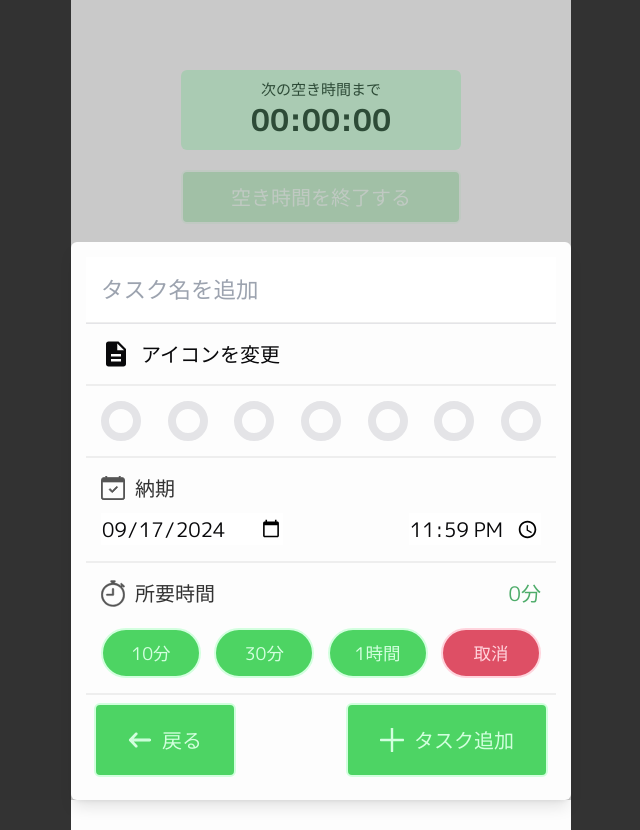
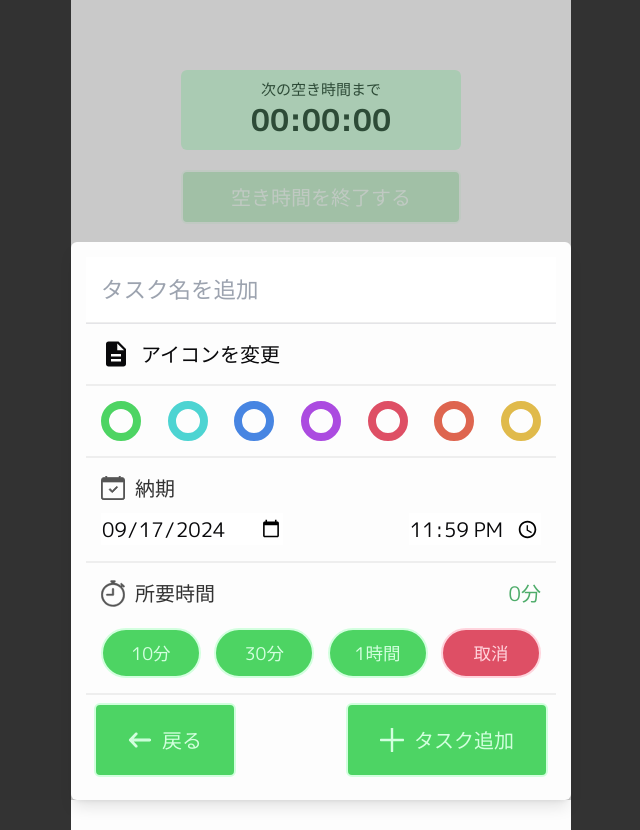
Before and after one commit to Tornado2024-AlphaC/You-DO, a Next.js app: page /top-task in a window 1280 px wide. Both pictures are taken after a click on the button "タスクの追加". Shown: the whole page, without its empty margins (319-959 px from the left). Built offline with nearby package versions, Linux system fonts and the light colour scheme; no server answers.

Commit message:
feat:タスク追加時にAPIが走るようにした。加えて、タスク追加時のカラー選択の枠に色を付けた。

```diff
--- a/src/components/features/add-task-modal/ColorPicker.tsx
+++ b/src/components/features/add-task-modal/ColorPicker.tsx
@@ -1,4 +1,5 @@
 import React from 'react';
+import classNames from 'classnames';
 
 interface ColorPickerProps {
 	color: string;
@@ -6,15 +7,51 @@ interface ColorPickerProps {
 	setSelectedColor: (selectedColor: string) => void;
 }
 
-const ColorPicker = ({
-	selectedColor,
-	color,
-	setSelectedColor,
-}: ColorPickerProps) => {
+
+const ColorPicker = ({ selectedColor, color, setSelectedColor }: ColorPickerProps) => {
+	{/*
+    const circleClass = classNames(
+        'w-8 h-8 rounded-full cursor-pointer', // 共通のクラス
+        {
+            [`bg-${color}-primary`]: selectedColor === color, // 動的な背景色クラス
+            'bg-white-primary': selectedColor !== color, // 条件に合わない場合のクラス
+            [`border-${color}-primary`]: true, // 動的なボーダークラス（常に適用）
+            'border-8': true, // 常に適用されるクラス
+        }
+    );
+		*/}
+		const colorClasses: { [key: string]: string } = {
+			red: 'bg-red-primary',
+			blue: 'bg-blue-primary ',
+			green: 'bg-green-primary',
+			yellow: 'bg-yellow-primary',
+			purple: 'bg-purple-primary',
+			sky: 'bg-sky-primary',
+			orange: 'bg-orange-primary',
+
+			// 他の色を追加
+		};
+
+		const circleClass = classNames(
+			'w-8 h-8 rounded-full cursor-pointer border-8', // 共通のクラス
+			{
+				[colorClasses[color]]: selectedColor === color, // 条件に応じて色クラスを適用
+				'bg-white-primary': selectedColor !== color,
+				"border-red-primary": color === "red",
+				"border-blue-primary": color === "blue",
+				"border-green-primary": color === "green",
+				"border-yellow-primary": color === "yellow",
+				"border-purple-primary": color === "purple",
+				"border-sky-primary": color === "sky",
+				"border-orange-primary": color === "orange",
+			}
+		);
+	console.log(circleClass);
 	return (
 		<div
 			onClick={() => setSelectedColor(color)}
-			className={`w-8 h-8 ${selectedColor === color ? `bg-${color}-primary` : 'bg-white-primary'} border-8 border-${color}-primary rounded-full cursor-pointer`}
+			//className={`w-8 h-8 ${selectedColor === color ? `bg-${color}-primary` : 'bg-white-primary'} border-8 border-${color}-primary rounded-full cursor-pointer`}
+			className={circleClass}
 		></div>
 	);
 };
--- a/src/components/features/add-task-modal/addTaskModal.tsx
+++ b/src/components/features/add-task-modal/addTaskModal.tsx
@@ -166,7 +166,7 @@ const AddTaskModal = ({ closeModal }: { closeModal: () => void }) => {
 		});
 	};
 
-	const save_task = () => {
+	const save_task = async () => {
 		if (
 			task_name === '' ||
 			total_minutes === 0 ||
@@ -198,6 +198,49 @@ const AddTaskModal = ({ closeModal }: { closeModal: () => void }) => {
 			resetForm();
 		} catch (error) {
 			alert('タスクが登録できませんでした。');
+		}
+
+
+		try {
+			const response = await fetch(`/api/task/${user_id}/setpriority`, {
+				// APIエンドポイントのパスを指定
+				method: 'PUT',
+				headers: {
+					'Content-Type': 'application/json',
+				},
+			});
+
+			if (!response.ok) {
+				const errorResponse = await response.json();
+				console.error('Error:', errorResponse.message);
+				return;
+			}
+
+			const data = await response.json();
+			console.log('Success:', data.message);
+		} catch (error) {
+			console.error('Fetch Error:', error);
+		}
+
+		try {
+			const response = await fetch(`/api/task/${user_id}/culcUrgency`, {
+				// APIエンドポイントのパスを指定
+				method: 'PUT',
+				headers: {
+					'Content-Type': 'application/json',
+				},
+			});
+
+			if (!response.ok) {
+				const errorResponse = await response.json();
+				console.error('Error:', errorResponse.message);
+				return;
+			}
+
+			const data = await response.json();
+			console.log('Success:', data.result);
+		} catch (error) {
+			console.error('Fetch Error:', error);
 		}
 	};
 
```
